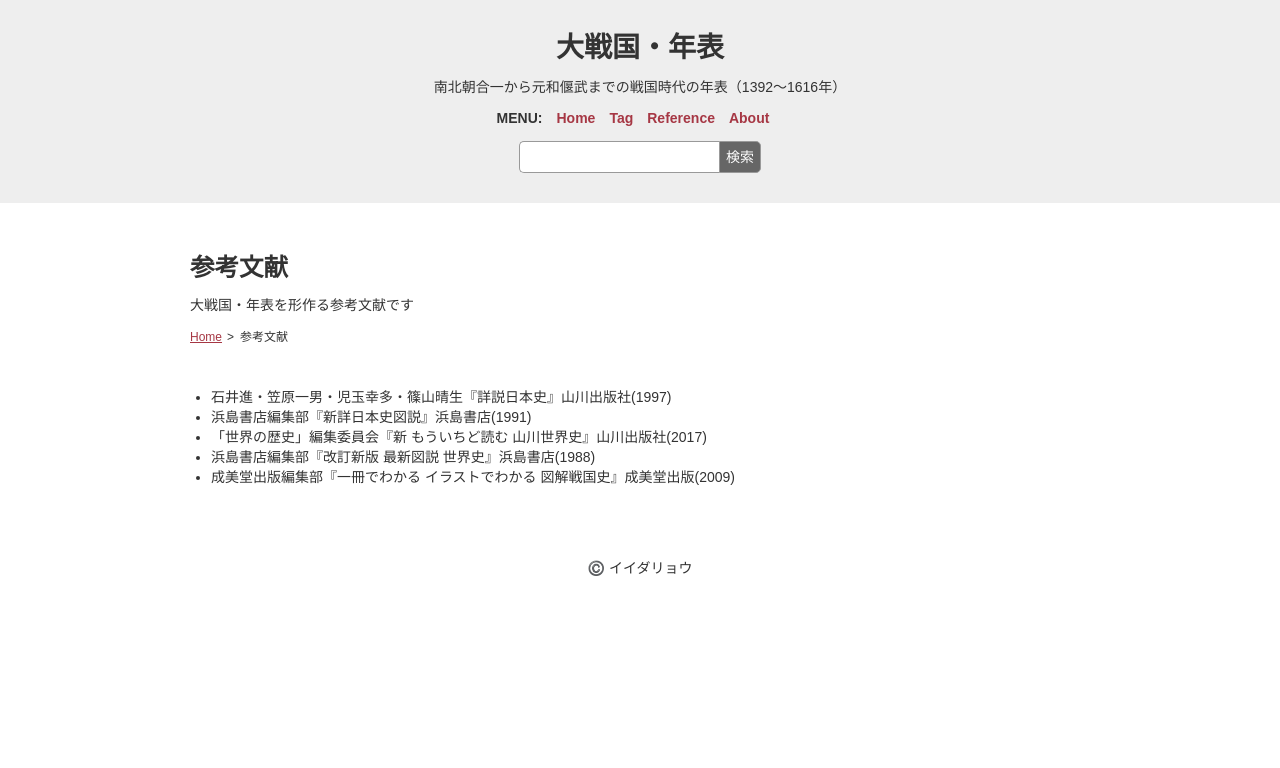
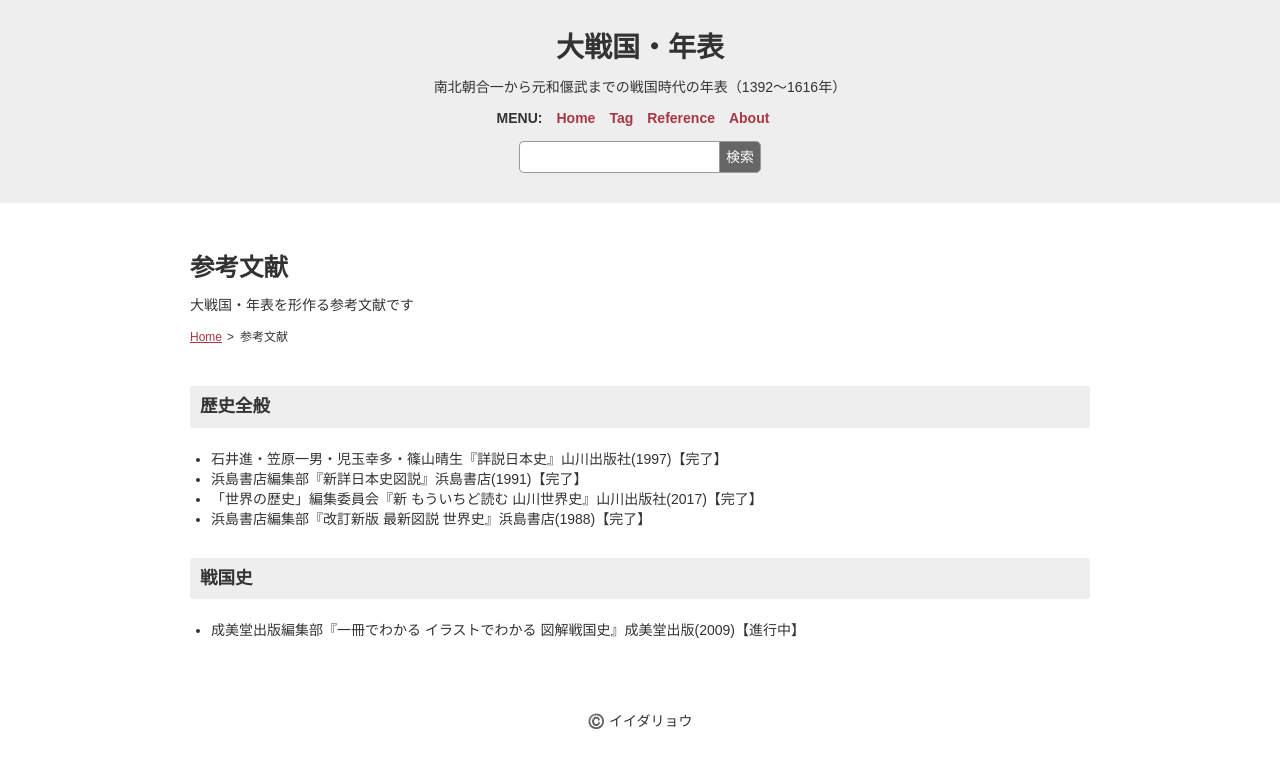
Before and after one commit to ryo-i/dai-sengoku-nenpyo, a Next.js app: page /reference in a window 1280 px wide. Shown: the top 768 px of the page. Built offline with nearby package versions, Linux system fonts and the light colour scheme.

Commit message:
参考文献にジャンルと進行状況を追加 #3

```diff
--- a/components/InnerReference.tsx
+++ b/components/InnerReference.tsx
@@ -15,13 +15,26 @@ function InnerReference() {
   const TagInfo = () => {
     return (
       <>
-        <ul>
-          {reference.map((data, index) =>
-            <li  key={index}>
-              {data.author + '『' + data.title + '』' + data.publisher+ '(' + data.year + ')'}
-            </li>
-          )}
-        </ul>
+      <section>
+          <h3>歴史全般</h3>
+          <ul>
+            {reference.allHistory.map((data, index) =>
+              <li  key={index}>
+                { data.author + '『' + data.title + '』' + data.publisher+ '(' + data.year + ')' + '【' + data.status + '】'}
+              </li>
+            )}
+          </ul>
+        </section>
+        <section>
+          <h3>戦国史</h3>
+          <ul>
+            {reference.sengokuHistory.map((data, index) =>
+              <li  key={index}>
+                { data.author + '『' + data.title + '』' + data.publisher+ '(' + data.year + ')' + '【' + data.status + '】'}
+              </li>
+            )}
+          </ul>
+        </section>
       </>
     );
   };
--- a/data/data.json
+++ b/data/data.json
@@ -577,38 +577,50 @@
             "influences": []
         }
     ],
-    "reference": [
+    "reference": {
+        "allHistory": [
             {
                 "author": "石井進・笠原一男・児玉幸多・篠山晴生",
                 "title": "詳説日本史",
                 "publisher": "山川出版社",
-            "year": "1997"
+                "year": "1997",
+                "status": "完了"
             },
             {
                 "author": "浜島書店編集部",
                 "title": "新詳日本史図説",
                 "publisher": "浜島書店",
-            "year": "1991"
+                "year": "1991",
+                "status": "完了"
             },
             {
                 "author": "「世界の歴史」編集委員会",
                 "title": "新 もういちど読む 山川世界史",
                 "publisher": "山川出版社",
-            "year": "2017"
+                "year": "2017",
+                "status": "完了"
             },
             {
                 "author": "浜島書店編集部",
                 "title": "改訂新版 最新図説 世界史",
                 "publisher": "浜島書店",
-            "year": "1988"
-        },
+                "year": "1988",
+                "status": "完了"
+            }
+        ],
+        "sengokuHistory": [
             {
                 "author": "成美堂出版編集部",
                 "title": "一冊でわかる イラストでわかる 図解戦国史",
                 "publisher": "成美堂出版",
-            "year": "2009"
+                "year": "2009",
+                "status": "進行中"
             }
         ],
+        "notYet": [
+
+        ]
+    },
     "footer": {
         "text": "©️ イイダリョウ"
     }
--- a/pages/about.tsx
+++ b/pages/about.tsx
@@ -58,7 +58,7 @@ function About() {
                 <h2>進捗</h2>
                 <ul>
                     <li>図解戦国史、年表1582年まで追加 <a href="https://github.com/ryo-i/dai-sengoku-nenpyo/issues/2" target="_blank">#2</a></li>
-                    <li>console.logをコメントアウト <a href="https://github.com/ryo-i/dai-sengoku-nenpyo/issues/3" target="_blank">#3</a></li>
+                    <li>console.参考文献にジャンルと進行状況を追加 <a href="https://github.com/ryo-i/dai-sengoku-nenpyo/issues/3" target="_blank">#3</a></li>
                 </ul>
             </section>
             <section>
```
Also changed, not shown: 1 other file (tests, documents, lock files or other folders). Lines whose indentation alone changed are shown as unchanged.
